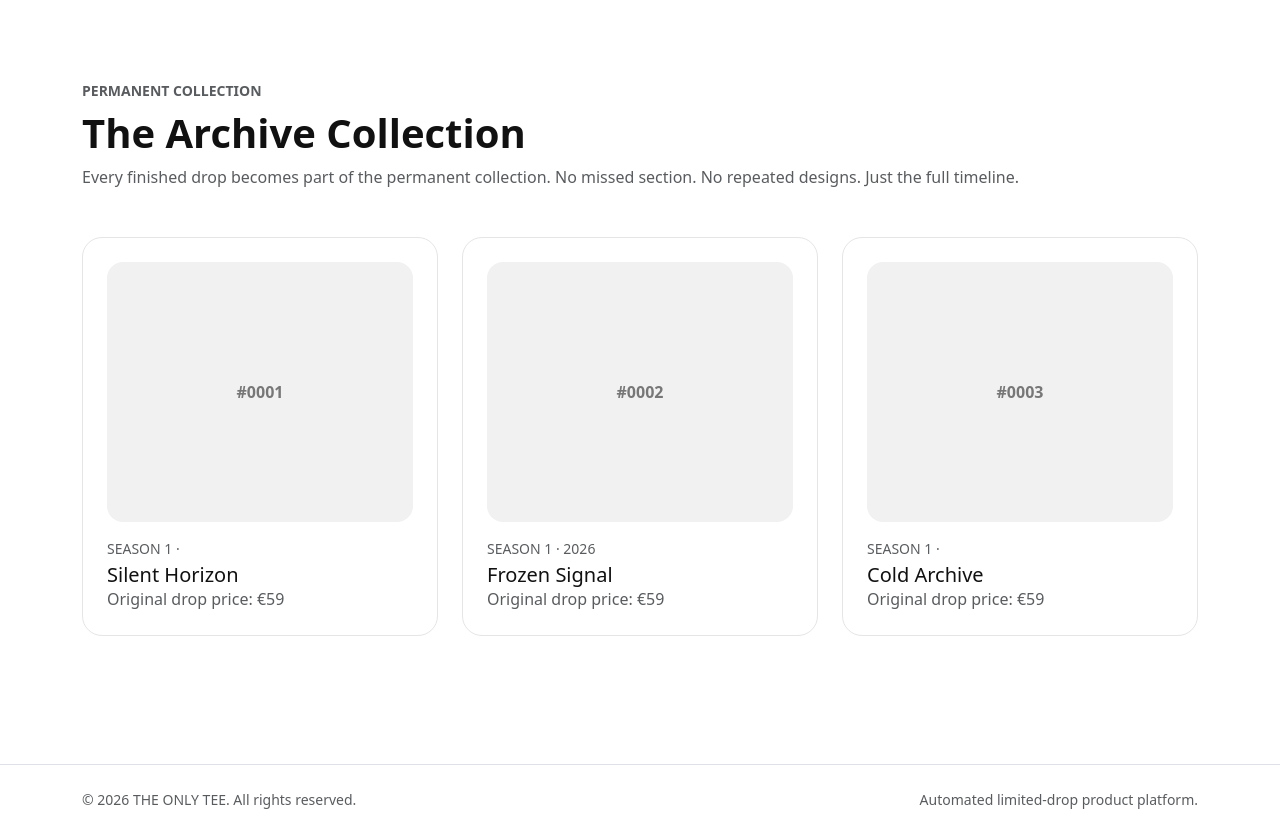
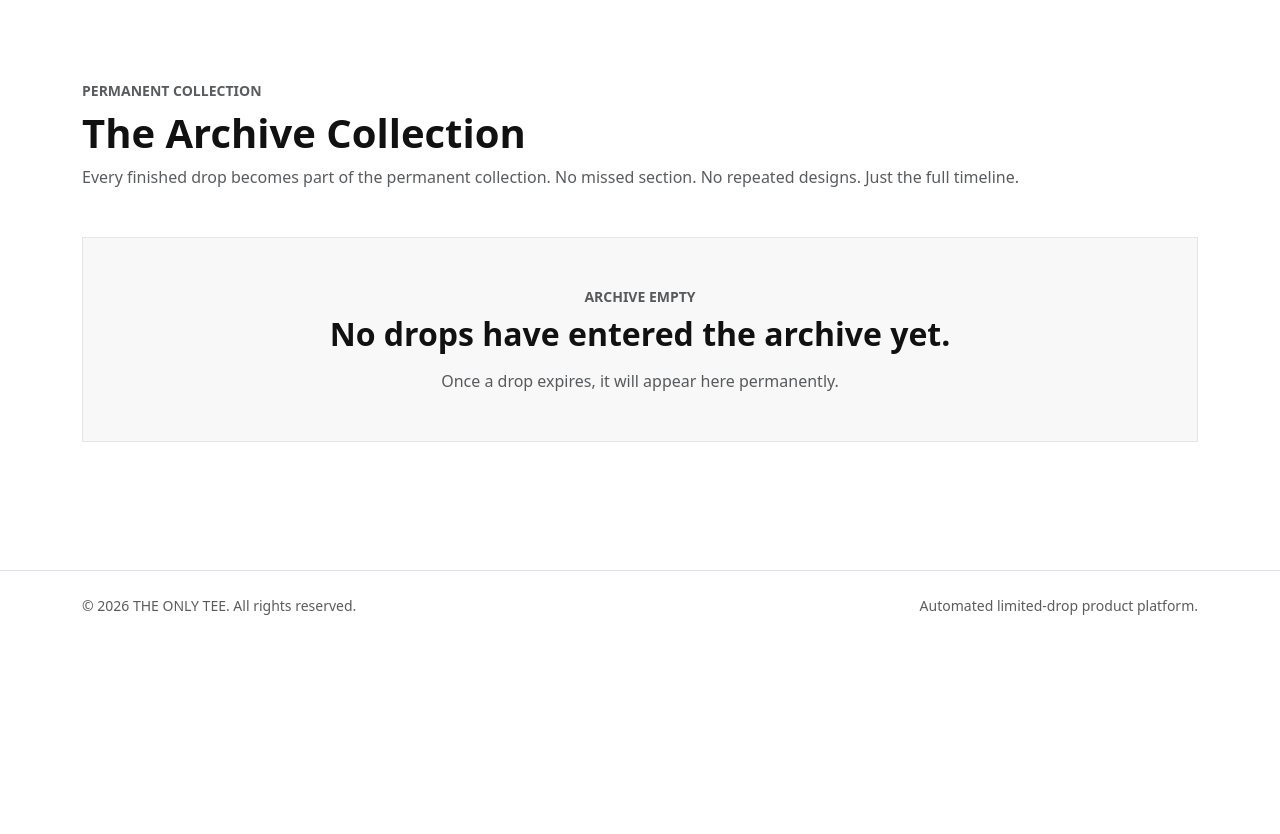
Before and after one commit to pedrosimao-work/the-only-tee, a Flask app: page /archive in a window 1280 px wide. Shown: the part 57-891 px from the top of the page. After the commit the page ends 672 px from the top, so only its background shows below. Run offline with Flask 3, Linux system fonts and the light colour scheme.

Commit message:
Connect drop pages to database records

```diff
--- a/app/routes.py
+++ b/app/routes.py
@@ -1,47 +1,18 @@
 from flask import Blueprint, render_template  # Import Blueprint for route organization
+from app.models import Drop  # Import the Drop model so routes can query drop records from the database
 
 main = Blueprint("main", __name__)  # Create a blueprint named main to group public website routes
 
 @main.route("/")  # Register the homepage URL route
 def home():  # Define the function that runs when a user visits the homepage
-    active_drop = {  # Create a temporary Python dictionary representing the current active drop
-        "drop_number": "0001",  # Store the unique drop number as a string to preserve leading zeros
-        "season": 1,  # Store the season number as an integer
-        "name": "Silent Horizon",  # Store the public name of the current drop
-        "description": "A one-time T-shirt drop available for a limited window before entering the Archive Collection.",  # Store the current drop description
-        "price": 59,  # Store the fixed price of the current drop as an integer
-        "status": "active",  # Store the current lifecycle status of the drop
-        "days_left": 7,  # Store the number of daus remaining before the drop expires
-    }  # Close the active_drop dictionary
+    active_drop = Drop.query.filter_by(status="active").first()  # Query the database for the first drop with active status
 
     return render_template("home.html", active_drop=active_drop)  # Render the homepage and send active_drop data to the template
 
 
 @main.route("/archive")  # Register the archive page URL route
 def archive():  # Define the function that runs when a user visits the archive page
-    archived_drops = [  #  Create a temporary list containing archived drop dictionaries
-        {  # Create the first archived drop dictionary
-            "drop_number": "0001",  # Store the first archived drop number as a string
-            "season": 1,  # Store the first archived drio season number
-            "name": "Silent Horizon",  # Store the first archived drop name
-            "price": 59,  # Store the first archived drop price
-            "released_year": 2026,  # Store the year when the first drop was released
-        },  # Close the first archived drop dictionary
-        {  # Create the second archived drop dictionary
-            "drop_number": "0002",  # Store the second archived drop number as a string
-            "season": 1,  # Store the second archived drop season number
-            "name": "Frozen Signal",  # Store the second archived drop name
-            "price": 59,  # Store the second archived drop price
-            "release_year": 2026,  # Store the year when the second drop was released
-        },  # Close the second archived drop dictionary
-        {  # Create the third archived drop dictionary
-            "drop_number": "0003",  # Store the third archived drop number as a string
-            "season": 1,  # Store the third archived drop season number
-            "name": "Cold Archive",  # Store the third archived drop name
-            "price": 59,  # Store the third archived drop price
-            "released_year": 2026,  # Store the year when the third drop was released
-        },  # Close the third archived drop dictionary
-    ]  # Close the archived drop list
+    archived_drops = Drop.query.filter_by(status="archived").order_by(Drop.drop_number.asc()).all()  # Query archived drops ordered by drop number
 
     return render_template("archive.html", archived_drops=archived_drops)  # Render the archive page and send archived drops to the template
 
--- a/app/static/css/styles.css
+++ b/app/static/css/styles.css
@@ -69,3 +69,9 @@ body { /* Target the full visible page body */
     color: #777777; /* Make the label muted so the value stands out */
     margin-bottom: 0.25rem; /* Add small spacing below the label */
 } /* End the metadata label styling block */
+
+.archive-empty-state { /* Target the empty archive message box */
+    border: 1px solid #e5e5e5; /* Target the empty archive message box */
+    border-radius: 1.25; /* Round the corners to match the archive cards */
+    background-color: #f8f8f8; /* Add a light grey background for visual separation */
+} /* End the archive empty-state styling block */
--- a/app/templates/archive.html
+++ b/app/templates/archive.html
@@ -11,20 +11,28 @@
             <p class="text-muted">Every finished drop becomes part of the permanent collection. No missed section. No repeated designs. Just the full timeline.</p> <!-- Explain the archive concept -->
         </div> <!-- Close the heading area -->
 
+        {% if archived_drops %}  <!-- Check if the database returned at least one archived drop -->
         <div class="row g-4"> <!-- Create a responsive Bootstrap grid for archived drops -->
-            {% for drop in archived_drops %} <!-- Start a Jinja loop through every archived drop sent from the Flask route -->
+            {% for drop in archived_drops %} <!-- Start a Jinja loop through every archived database drop -->
             <div class="col-md-6 col-lg-4"> <!-- Create one archive grid column -->
                 <div class="archive-card p-4 h-100"> <!-- Create one archive card with equal height -->
                     <div class="archive-placeholder mb-3"> <!-- Create a temporary image placeholder -->
-                        <span>#{{ drop.drop_number }}</span> <!-- Display the archived drop number for the current dictionary -->
+                        <span>#{{ drop.drop_number }}</span> <!-- Display the archived drop number from the database record -->
                     </div> <!-- Close the placeholder -->
-                    <p class="text-uppercase small text-muted mb-1">Season {{ drop.season }} · {{ drop.release_year }}</p> <!-- Display the season and release year dinamically -->
+                    <p class="text-uppercase small text-muted mb-1">Season {{ drop.season }}</p> <!-- Display the archived drop season dinamically -->
                     <h2 class="h5 mb-0">{{ drop.name }}</h2> <!-- Display the archived drop name dinamically -->
                     <p class="text-muted mb-0">Original drop price: €{{ drop.price }}</p> <!-- Display the archived drop price dinamically -->
                 </div> <!-- Close the archive card -->
             </div> <!-- Close the archive grid column -->
             {% endfor %} <!-- End the Jinja loop after all archived drops have been displayed -->
         </div> <!-- Close the archive grid -->
+        {% else %}  <!-- Run this section if there are no archived drops yet -->
+        <div class="archive-empty-state p-5 text-center"> <!-- Create a centered empty-state box for the archive -->
+            <p class="text-uppercase small fw-semibold text-muted mb-2">Archive Empty</p> <!--Display a small empty archive label -->
+            <h2 class="fw-bold mb-3">No drops have entered the archive yet.</h2> <!-- Display the empty archive heading -->
+            <p class="text-muted mb-0">Once a drop expires, it will appear here permanently.</p> <!-- Explain when archive items will appear -->
+        </div> <!-- Close the archive empty-state box -->
+        {% endif %} <!-- End the archived_drops conditional check -->
     </div> <!-- Close the container -->
 </section> <!-- Close the page section -->
 {% endblock %} <!-- End the page-specific content block -->
```
Also changed, not shown: app/templates/home.html (+15 -4 lines).
